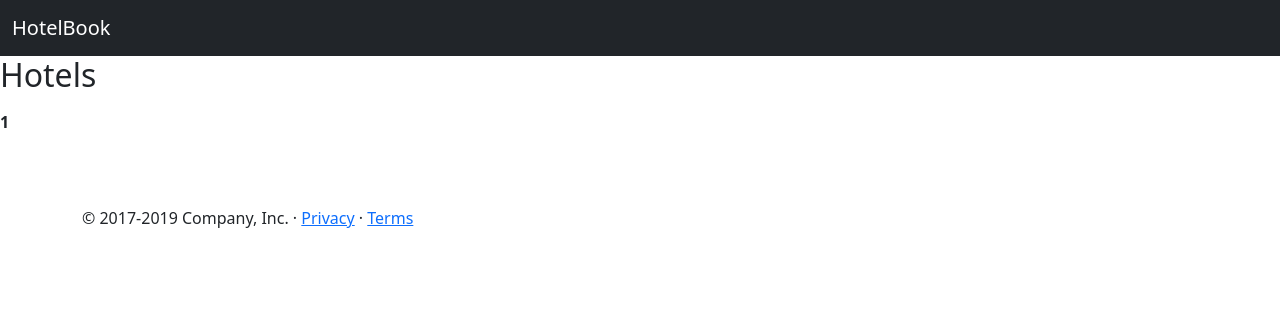
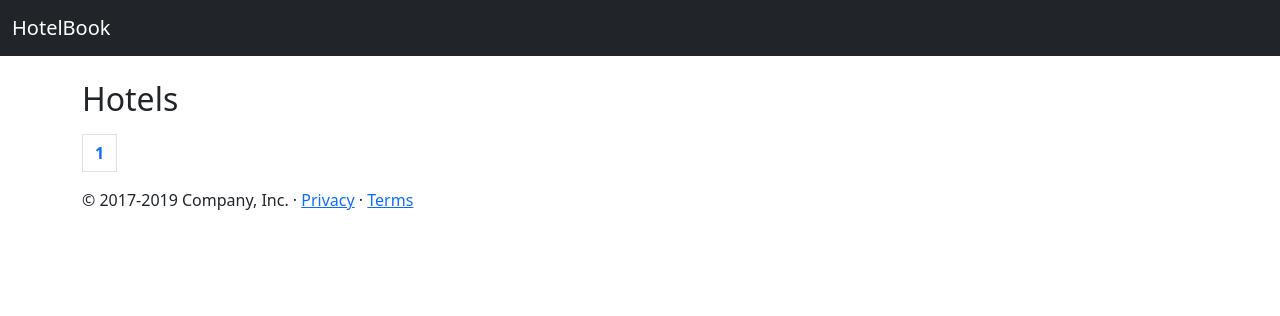
Before and after one commit to thinknetica-django-lab-01/Atmostone, a Django app: page /hotels/ in a window 1280 px wide. Shown: the top 316 px of the page. Run offline with Django 3.2, Linux system fonts and the light colour scheme; data that the repository does not hold is empty.

Commit message:
Added tags(features) and css styles

```diff
--- a/HotelBook/apps/main/views.py
+++ b/HotelBook/apps/main/views.py
@@ -27,10 +27,13 @@ class HotelList(ListView):
         context['hotel_features'] = HotelFeature.objects.all()
         return context
 
-    # def get_queryset(self):
-    #   print(self.kwargs)
-    #  self.features = get_object_or_404(HotelFeature, title=self.kwargs['features'])
-    # return Hotel.objects.filter(features=self.features)
+    def get_queryset(self):
+        queryset = super().get_queryset()
+        features = self.request.GET.get("features")
+        if features:
+            queryset = Hotel.objects.filter(features__title=features)
+
+        return queryset
 
 
 class HotelDetail(DetailView):
--- a/HotelBook/templates/main/hotel_list.html
+++ b/HotelBook/templates/main/hotel_list.html
@@ -1,6 +1,10 @@
 {% extends "base.html" %}
 
 {% block content %}
+    <div class="container">
+        <br>
+        <div class="row">
+            <div class="col">
                 <h2>Hotels</h2>
                 <ul>
                     {% for hotel in object_list %}
@@ -11,37 +15,44 @@
                         <br>
                     {% endfor %}
                 </ul>
-    <div class="pagination">
-    <span class="step-links">
+
+                <ul class="pagination">
+
+
                     {% if page_obj.has_previous %}
-            <a href="?page=1">first</a>
-            <a href="?page={{ page_obj.previous_page_number }}">&laquo;</a>
+                        <li class="page-item"><a class="page-link" href="?page=1">first</a></li>
+                        <li class="page-item"><a class="page-link" href="?page={{ page_obj.previous_page_number }}">&laquo;</a>
+                        </li>
                     {% endif %}
 
                     {% for page in paginator.page_range %}
                         {% if page == page_obj.number %}
-                <b>{{ page }} </b>
+                            <b class="page-link">{{ page }} </b>
                         {% else %}
-                <a href="?page={{ page }}">{{ page }}</a>
+                            <li class="page-item"><a class="page-link" href="?page={{ page }}">{{ page }}</a></li>
                         {% endif %}
 
                     {% endfor %}
 
                     {% if page_obj.has_next %}
-            <a href="?page={{ page_obj.next_page_number }}">&raquo;</a>
-            <a href="?page={{ page_obj.paginator.num_pages }}">last</a>
+                        <li class="page-item"><a class="page-link"
+                                                 href="?page={{ page_obj.next_page_number }}">&raquo;</a></li>
+                        <li class="page-item"><a class="page-link"
+                                                 href="?page={{ page_obj.paginator.num_pages }}">last</a></li>
                     {% endif %}
 
-    </span>
+
+                </ul>
+
+
             </div>
-
-    <br><br>
-    <div>
+            <div class="col">
                 {% for feature in hotel_features %}
-
-            <a href="?features={{ feature.title }}">{{ feature.title }}</a>
-
+                    <p>
+                        <a href="?features={{ feature.title }}" class="btn btn-primary">{{ feature.title }}</a>
+                    </p>
                 {% endfor %}
             </div>
-    <br>
+        </div>
+    </div>
 {% endblock %}
```
Also changed, not shown: HotelBook/static/css/main.css (line endings or trailing spaces). Lines whose indentation alone changed are shown as unchanged.
